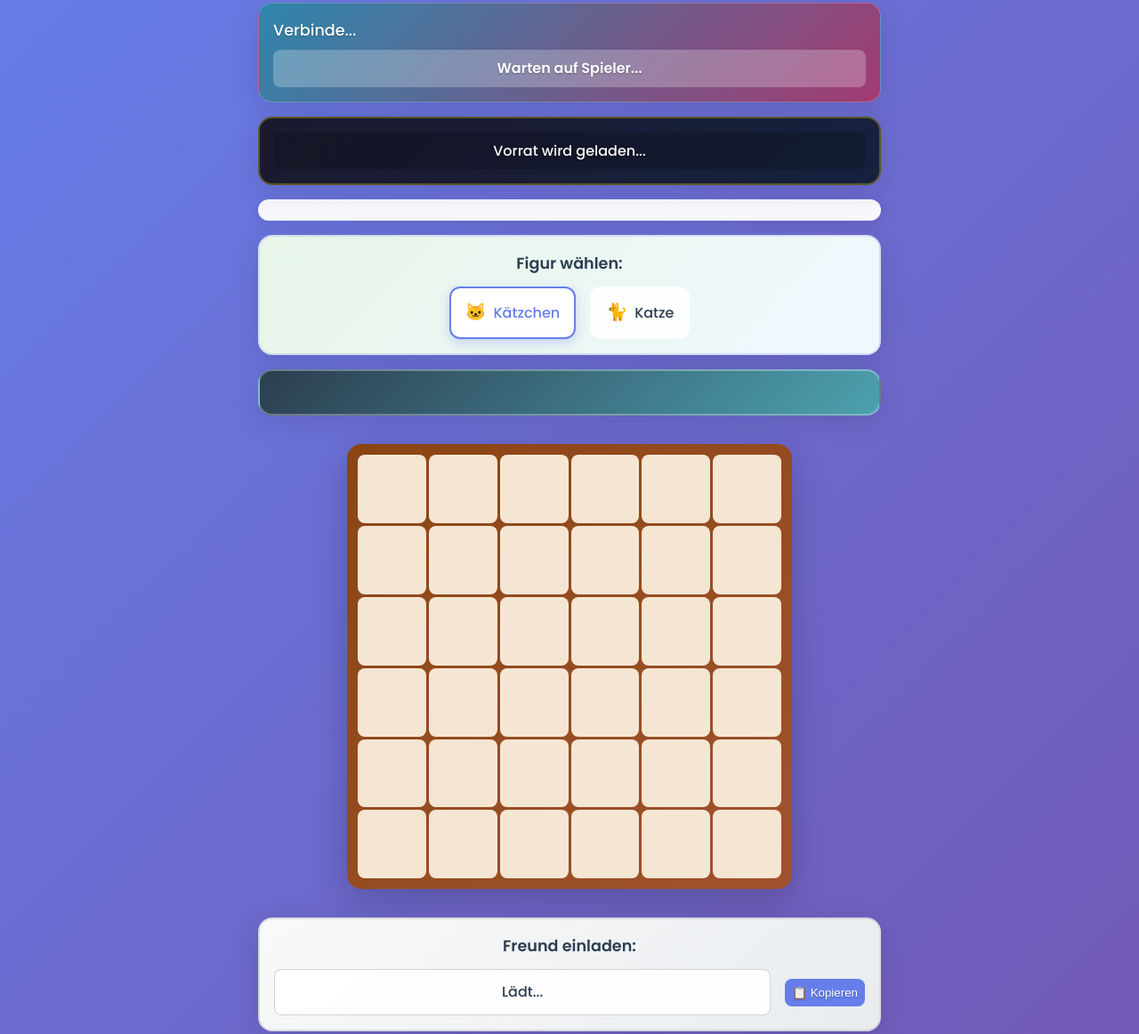
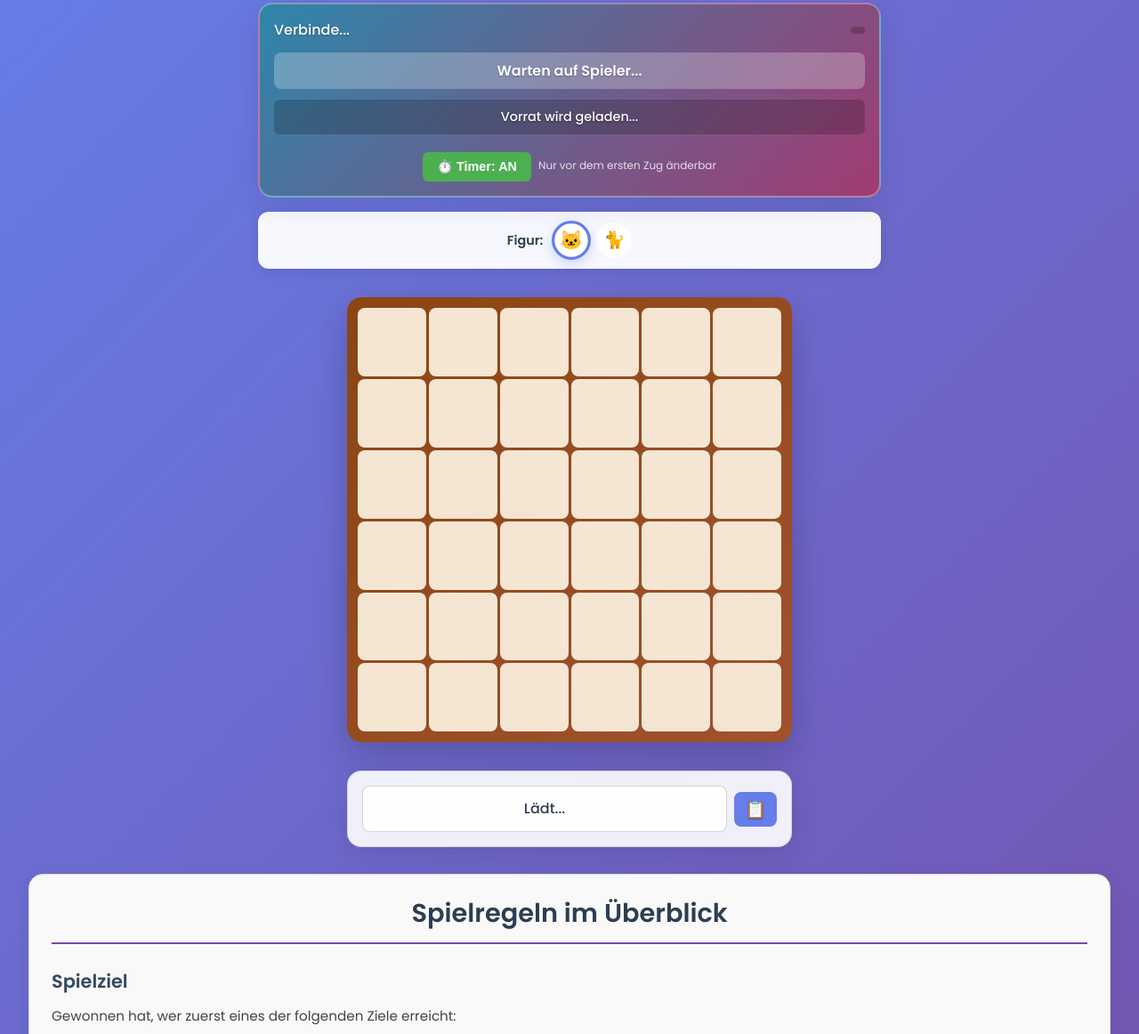
Before and after one commit to wkuch/boop-online, a website: page public/index.html in a window 1280 px wide. Shown: the part 117-1279 px from the top of the page at 89% size. Drawn offline with nearby package versions, Linux system fonts and the light colour scheme; no server answers.

Commit message:
add optional timer & clean up UI

```diff
--- a/public/index.html
+++ b/public/index.html
@@ -14,40 +14,39 @@
         </header>
 
         <main class="game-main">
-            <!-- Player Info Card -->
-            <div class="info-card player-info-card">
-                <div id="player-id-display" class="player-display">Verbinde...</div>
+            <!-- Game Status Card -->
+            <div class="info-card game-status-card">
+                <div class="status-row">
+                    <div id="player-id-display" class="player-display">Verbinde...</div>
+                    <div id="timer-display" class="timer-display-inline"></div>
+                </div>
                 <div id="current-player-display" class="turn-display">Warten auf Spieler...</div>
+                <div id="supply-display" class="supply-display-inline">Vorrat wird geladen...</div>
+                <div class="timer-controls">
+                    <button id="timer-toggle" class="timer-toggle-btn" onclick="toggleTimer()">
+                        ⏱️ Timer: AN
+                    </button>
+                    <small class="timer-help">Nur vor dem ersten Zug änderbar</small>
+                </div>
             </div>
 
-            <!-- Supply Info Card -->
-            <div class="info-card supply-card">
-                <div id="supply-display" class="supply-display">Vorrat wird geladen...</div>
+            <!-- Piece Selection -->
+            <div class="compact-piece-selection">
+                <span class="selection-label">Figur:</span>
+                <div id="piece-selection" class="piece-selection-compact">
+                    <label class="piece-option-compact">
+                        <input type="radio" name="pieceType" value="kitten" checked>
+                        <span class="piece-label-compact">🐱</span>
+                    </label>
+                    <label class="piece-option-compact">
+                        <input type="radio" name="pieceType" value="cat">
+                        <span class="piece-label-compact">🐈</span>
+                    </label>
+                </div>
             </div>
 
             <!-- Status Messages -->
-            <div id="status-message" class="status-message"></div>
-
-            <!-- Piece Selection Card -->
-            <div class="info-card piece-selection-card">
-                <h3 class="selection-title">Figur wählen:</h3>
-                <div id="piece-selection" class="piece-selection">
-                    <label class="piece-option">
-                        <input type="radio" name="pieceType" value="kitten" checked>
-                        <span class="piece-label">
-                            <span class="piece-icon">🐱</span>
-                            Kätzchen
-                        </span>
-                    </label>
-                    <label class="piece-option">
-                        <input type="radio" name="pieceType" value="cat">
-                        <span class="piece-label">
-                            <span class="piece-icon">🐈</span>
-                            Katze
-                        </span>
-                    </label>
-                </div>
-            </div>
+            <div id="status-message" class="status-message" data-empty="true"></div>
 
             <!-- Special Promotion Area -->
             <div id="specialPromotionOfferArea" class="special-promotion-area" style="display: none;">
@@ -59,11 +58,6 @@
                 </div>
             </div>
 
-            <!-- Timer Display -->
-            <div class="info-card timer-card">
-                <div id="timer-display" class="timer-display"></div>
-            </div>
-
             <!-- Game Board -->
             <div class="board-container">
                 <div id="game-board" class="game-board">
@@ -71,15 +65,15 @@
                 </div>
             </div>
 
-            <!-- Invite Link Card -->
-            <div class="info-card invite-card">
-                <h3 class="invite-title">Freund einladen:</h3>
-                <div class="invite-link-container">
-                    <a id="invite-link" href="#" class="invite-link">Lädt...</a>
-                    <button class="copy-button" onclick="copyInviteLink()">📋 Kopieren</button>
-                </div>
+        </main>
+
+        <!-- Invite Link Card - Moved to bottom -->
+        <div class="info-card invite-card invite-card-bottom">
+            <div class="invite-link-container">
+                <a id="invite-link" href="#" class="invite-link">Lädt...</a>
+                <button class="copy-button" onclick="copyInviteLink()">📋</button>
             </div>
-        </main>
+        </div>
 
         <section id="rules-overview" class="rules-card">
             <h2>Spielregeln im Überblick</h2>
--- a/public/script.js
+++ b/public/script.js
@@ -13,6 +13,17 @@ let mySymbol = null;
 let myName = '';
 let currentSessionId = null;
 let currentTimer = null;
+let timerEnabled = true;
+
+function clearStatusMessage() {
+    statusMessageElement.textContent = '';
+    statusMessageElement.setAttribute('data-empty', 'true');
+}
+
+function setStatusMessage(message) {
+    setStatusMessage(message);
+    statusMessageElement.removeAttribute('data-empty');
+}
 
 function createBoard(boardData) {
     gameBoardElement.innerHTML = ''; // Clear previous board
@@ -244,13 +255,13 @@ socket.on('playerAssignment', (data) => {
 
 socket.on('playerJoined', (data) => {
     console.log(`Player joined: ${data.playerId} (${data.name})`);
-    statusMessageElement.textContent = `🎉 ${data.name} ist dem Spiel beigetreten!`;
+    setStatusMessage(`🎉 ${data.name} ist dem Spiel beigetreten!`);
 });
 
 socket.on('gameStart', (data) => {
     console.log('Game started!');
     createBoard(data.board);
-    statusMessageElement.textContent = '🚀 Spiel gestartet!';
+    setStatusMessage('🚀 Spiel gestartet!');
     updateTurnDisplay(data.currentPlayer);
     gameBoardElement.style.pointerEvents = 'auto'; // Enable interaction
     // Update supply display
@@ -259,9 +270,20 @@ socket.on('gameStart', (data) => {
         supplyDisplayElement.textContent = `🐱 Kätzchen: ${mySupply.kittensInSupply} | 🐈 Katzen: ${mySupply.catsInSupply}`;
     }
 
-    // Initialize timer if provided
-    if (data.remainingTime) {
+    // Initialize timer state
+    timerEnabled = data.timerEnabled !== undefined ? data.timerEnabled : true;
+    const toggleButton = document.getElementById('timer-toggle');
+    if (toggleButton) {
+        toggleButton.textContent = timerEnabled ? '⏱️ Timer: AN' : '⏱️ Timer: AUS';
+        toggleButton.style.backgroundColor = timerEnabled ? '#4CAF50' : '#f44336';
+        toggleButton.style.display = mySymbol === 'Spieler 1' ? 'block' : 'none';
+    }
+
+    // Initialize timer if enabled and provided
+    if (timerEnabled && data.remainingTime) {
         updateTimerDisplay(data.remainingTime);
+    } else if (!timerEnabled) {
+        timerDisplayElement.textContent = 'Timer deaktiviert';
     }
 });
 
@@ -275,11 +297,11 @@ socket.on('moveMade', (data) => {
         supplyDisplayElement.textContent = `🐱 Kätzchen: ${mySupply.kittensInSupply} | 🐈 Katzen: ${mySupply.catsInSupply}`;
     }
     if (data.win) {
-        statusMessageElement.textContent = `🎊 ${data.playerId} gewinnt!`;
+        setStatusMessage(`🎊 ${data.playerId} gewinnt!`);
         gameBoardElement.style.pointerEvents = 'none'; // Disable interaction
         socket.emit('gameEnd', { reason: 'Win condition met' });
     } else {
-        statusMessageElement.textContent = '';
+        clearStatusMessage();
     }
 
     // Reset timer if provided
@@ -290,12 +312,12 @@ socket.on('moveMade', (data) => {
 
 socket.on('playerLeft', (data) => {
     console.log(`Player left: ${data.playerId}`);
-    statusMessageElement.textContent = `👋 ${data.playerId} hat das Spiel verlassen.`;
+    setStatusMessage(`👋 ${data.playerId} hat das Spiel verlassen.`);
 });
 
 socket.on('gameEnd', (data) => {
     console.log('Game ended:', data.reason);
-    statusMessageElement.textContent = `🏁 Spiel beendet: ${data.reason}`;
+    setStatusMessage(`🏁 Spiel beendet: ${data.reason}`);
     gameBoardElement.style.pointerEvents = 'none'; // Disable interaction
 
     // Clear the timer
@@ -310,7 +332,7 @@ socket.on('gameEnd', (data) => {
 
 socket.on('error', (data) => {
     console.error('Error:', data.message);
-    statusMessageElement.textContent = `❌ Fehler: ${data.message}`;
+    setStatusMessage(`❌ Fehler: ${data.message}`);
 });
 
 socket.on('invalidMove', (message) => {
@@ -320,7 +342,7 @@ socket.on('invalidMove', (message) => {
 
 socket.on('gameFull', (message) => {
     showNotification(message);
-    statusMessageElement.textContent = message;
+    setStatusMessage(message);
     playerIdDisplayElement.textContent = '👁️ Zuschauer-Modus (Spiel voll)';
     // Disable board interaction if game is full and client is not a player
     gameBoardElement.style.pointerEvents = 'none';
@@ -328,7 +350,7 @@ socket.on('gameFull', (message) => {
 
 socket.on('playerDisconnected', (message) => {
     showNotification(message);
-    statusMessageElement.textContent = message;
+    setStatusMessage(message);
     currentPlayerDisplayElement.textContent = 'Warten auf Spieler...';
     // Potentially clear board or show a reset state
     createBoard(Array(6).fill(null).map(() => Array(6).fill(null))); // Reset to empty board
@@ -337,7 +359,7 @@ socket.on('playerDisconnected', (message) => {
 
 socket.on('gameOver', (data) => {
     console.log('Game Over:', data);
-    statusMessageElement.textContent = `🎊 ${data.winnerName} GEWINNT! Spiel beendet.`;
+    setStatusMessage(`🎊 ${data.winnerName} GEWINNT! Spiel beendet.`);
     updateTurnDisplay(null);
     showNotification(`${data.winnerName} GEWINNT! 🎉`);
     // Disable further moves by making the board non-interactive
@@ -386,7 +408,11 @@ socket.on('gameState', (data) => {
     console.log('GameState received:', data);
     createBoard(data.board);
     updateTurnDisplay(data.currentPlayer);
-    statusMessageElement.textContent = data.message || '';
+    if (data.message) {
+        setStatusMessage(data.message);
+    } else {
+        clearStatusMessage();
+    }
     // Update supply display
     if (supplyDisplayElement && data.supplies && mySymbol) {
         const mySupply = data.supplies[mySymbol];
@@ -425,6 +451,28 @@ socket.on('turnSkipped', (data) => {
     updateTurnDisplay(data.currentPlayer);
 });
 
+socket.on('timerToggled', (data) => {
+    timerEnabled = data.enabled;
+    const toggleButton = document.getElementById('timer-toggle');
+    if (toggleButton) {
+        toggleButton.textContent = timerEnabled ? '⏱️ Timer: AN' : '⏱️ Timer: AUS';
+        toggleButton.style.backgroundColor = timerEnabled ? '#4CAF50' : '#f44336';
+    }
+
+    if (!timerEnabled && currentTimer) {
+        clearInterval(currentTimer);
+        currentTimer = null;
+        timerDisplayElement.textContent = 'Timer deaktiviert';
+    }
+
+    showNotification(`Timer ${timerEnabled ? 'aktiviert' : 'deaktiviert'}`);
+});
+
+socket.on('error', (data) => {
+    console.log('Server error:', data);
+    showNotification(data.message);
+});
+
 // Initialize
 createBoard(Array(6).fill(null).map(() => Array(6).fill(null))); // Initial empty board
 gameBoardElement.style.pointerEvents = 'auto'; // Ensure board is interactive at start
@@ -439,3 +487,20 @@ if (sessionId) {
     console.log('Creating new session');
     socket.emit('createSession');
 }
+
+function toggleTimer() {
+    if (mySymbol !== 'Spieler 1') {
+        showNotification('Nur Spieler 1 kann den Timer ändern');
+        return;
+    }
+
+    // Check if any moves have been made
+    const boardEmpty = document.querySelectorAll('.cell img').length === 0;
+    if (!boardEmpty) {
+        showNotification('Timer kann nur vor dem ersten Zug geändert werden');
+        return;
+    }
+
+    timerEnabled = !timerEnabled;
+    socket.emit('toggleTimer', { sessionId: currentSessionId, enabled: timerEnabled });
+}
--- a/public/style.css
+++ b/public/style.css
@@ -63,17 +63,33 @@ body {
     box-shadow: 0 12px 40px rgba(0,0,0,0.15);
 }
 
-/* Player info */
-.player-info-card {
+/* Game Status Card - Consolidated */
+.game-status-card {
     background: linear-gradient(135deg, #2E86AB 0%, #A23B72 100%);
     color: white;
+    border: 2px solid rgba(255,255,255,0.3);
+}
+
+.status-row {
+    display: flex;
+    justify-content: space-between;
+    align-items: center;
+    margin-bottom: 0.75rem;
 }
 
 .player-display {
-    font-size: 1.1rem;
+    font-size: 1rem;
     font-weight: 500;
-    margin-bottom: 0.5rem;
     text-shadow: 0 1px 2px rgba(0,0,0,0.3);
+}
+
+.timer-display-inline {
+    font-size: 1.2rem;
+    font-weight: 700;
+    text-shadow: 0 1px 2px rgba(0,0,0,0.5);
+    padding: 0.25rem 0.5rem;
+    background: rgba(0,0,0,0.2);
+    border-radius: 6px;
 }
 
 .turn-display {
@@ -84,30 +100,25 @@ body {
     border-radius: 8px;
     text-align: center;
     text-shadow: 0 1px 2px rgba(0,0,0,0.3);
+    margin-bottom: 0.75rem;
 }
 
-/* Supply card - Improved readability */
-.supply-card {
-    background: linear-gradient(135deg, #1a1a2e 0%, #16213e 100%);
-    color: white;
-    border: 2px solid rgba(255,215,0,0.3);
-}
-
-.supply-display {
-    font-size: 1rem;
+.supply-display-inline {
+    font-size: 0.9rem;
     font-weight: 500;
     text-align: center;
     text-shadow: 0 1px 2px rgba(0,0,0,0.5);
     background: rgba(0,0,0,0.2);
     padding: 0.5rem;
-    border-radius: 8px;
+    border-radius: 6px;
+    margin-bottom: 0.75rem;
 }
 
-/* Timer display */
-.timer-card {
-    background: linear-gradient(135deg, #2c3e50 0%, #4ca1af 100%);
-    color: white;
-    border: 2px solid rgba(255,255,255,0.3);
+.timer-controls {
+    display: flex;
+    align-items: center;
+    gap: 0.5rem;
+    justify-content: center;
 }
 
 .timer-display {
@@ -145,6 +156,37 @@ body {
     }
 }
 
+.timer-toggle-btn {
+    background: #4CAF50;
+    color: white;
+    border: none;
+    padding: 0.5rem 1rem;
+    border-radius: 6px;
+    font-size: 0.9rem;
+    font-weight: 600;
+    cursor: pointer;
+    margin-top: 0.5rem;
+    transition: all 0.3s ease;
+    display: block;
+}
+
+.timer-toggle-btn:hover {
+    transform: translateY(-2px);
+    box-shadow: 0 4px 8px rgba(0,0,0,0.2);
+}
+
+.timer-toggle-btn:active {
+    transform: translateY(0);
+}
+
+.timer-help {
+    display: block;
+    text-align: center;
+    margin-top: 0.25rem;
+    opacity: 0.8;
+    font-size: 0.75rem;
+}
+
 /* Status messages */
 .status-message {
     background: rgba(255, 255, 255, 0.95);
@@ -159,65 +201,75 @@ body {
     justify-content: center;
     width: 100%;
     color: #333;
+    transition: all 0.3s ease;
 }
 
-/* Piece selection - Improved contrast */
-.piece-selection-card {
-    background: linear-gradient(135deg, #e8f5e8 0%, #f0f8ff 100%);
-    border: 2px solid rgba(102, 126, 234, 0.2);
+.status-message:empty,
+.status-message[data-empty="true"] {
+    display: none;
+    opacity: 0;
+    height: 0;
+    padding: 0;
+    margin: 0;
 }
 
-.selection-title {
-    font-size: 1.1rem;
+/* Compact Piece Selection */
+.compact-piece-selection {
+    display: flex;
+    align-items: center;
+    justify-content: center;
+    gap: 0.75rem;
+    background: rgba(255, 255, 255, 0.95);
+    padding: 0.75rem 1rem;
+    border-radius: 12px;
+    box-shadow: 0 4px 16px rgba(0,0,0,0.1);
+    width: 100%;
+}
+
+.selection-label {
+    font-size: 0.9rem;
     font-weight: 600;
-    margin-bottom: 0.75rem;
-    text-align: center;
     color: #2c3e50;
 }
 
-.piece-selection {
+.piece-selection-compact {
     display: flex;
-    gap: 1rem;
-    justify-content: center;
+    gap: 0.5rem;
 }
 
-.piece-option {
+.piece-option-compact {
     display: flex;
     align-items: center;
     cursor: pointer;
     transition: transform 0.2s ease;
 }
 
-.piece-option:hover {
-    transform: scale(1.05);
+.piece-option-compact:hover {
+    transform: scale(1.1);
 }
 
-.piece-option input[type="radio"] {
+.piece-option-compact input[type="radio"] {
     display: none;
 }
 
-.piece-label {
+.piece-label-compact {
     display: flex;
     align-items: center;
-    gap: 0.5rem;
-    padding: 0.75rem 1rem;
+    justify-content: center;
+    width: 2.5rem;
+    height: 2.5rem;
     background: rgba(255,255,255,0.9);
-    border-radius: 12px;
-    font-weight: 500;
+    border-radius: 50%;
+    font-size: 1.2rem;
     transition: all 0.2s ease;
-    border: 2px solid transparent;
-    color: #2c3e50;
+    border: 3px solid transparent;
 }
 
-.piece-option input[type="radio"]:checked + .piece-label {
+.piece-option-compact input[type="radio"]:checked + .piece-label-compact {
     background: white;
     border-color: #667eea;
     box-shadow: 0 4px 12px rgba(102, 126, 234, 0.3);
-    color: #667eea;
-}
-
-.piece-icon {
-    font-size: 1.2rem;
+    transform: scale(1.1);
 }
 
 /* Special promotion - Better contrast */
@@ -391,18 +443,14 @@ body {
     transform: scale(1.1);
 }
 
-/* Invite card - Better readability */
-.invite-card {
-    background: linear-gradient(135deg, #f8f9fa 0%, #e9ecef 100%);
-    border: 2px solid rgba(108, 117, 125, 0.2);
-}
-
-.invite-title {
-    font-size: 1.1rem;
-    font-weight: 600;
-    margin-bottom: 0.75rem;
-    text-align: center;
-    color: #2c3e50;
+/* Invite card - Moved to bottom, more compact */
+.invite-card-bottom {
+    background: rgba(255, 255, 255, 0.9);
+    border: 1px solid rgba(108, 117, 125, 0.2);
+    margin-top: 1rem;
+    max-width: 500px;
+    margin-left: auto;
+    margin-right: auto;
 }
 
 .invite-link-container {
@@ -433,12 +481,13 @@ body {
     background: #667eea;
     color: white;
     border: none;
-    padding: 0.5rem;
+    padding: 0.5rem 0.75rem;
     border-radius: 8px;
     font-weight: 500;
     cursor: pointer;
     transition: background 0.2s ease;
     text-shadow: 0 1px 2px rgba(0,0,0,0.3);
+    font-size: 1.2rem;
 }
 
 .copy-button:hover {
@@ -462,11 +511,11 @@ body {
     .invite-link-container {
         flex-direction: row;
         align-items: center;
+        gap: 0.5rem;
     }
 
     .invite-link {
         flex: 1;
-        margin-right: 0.5rem;
     }
 }
 
```
Also changed, not shown: server.js (+36 -5 lines).
